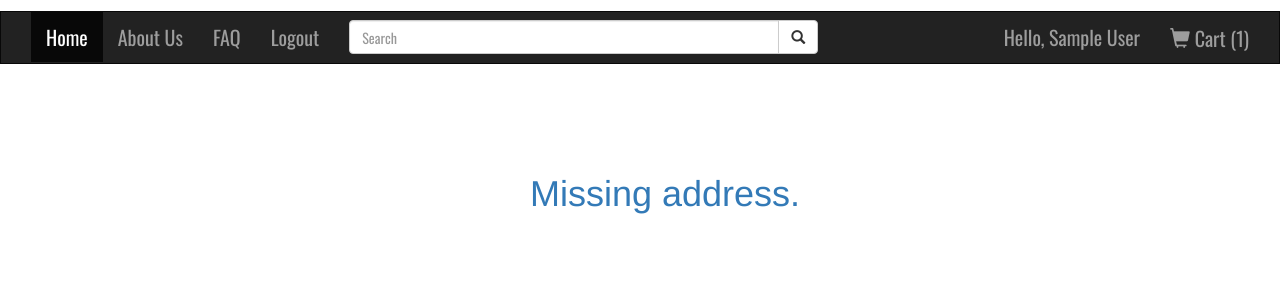
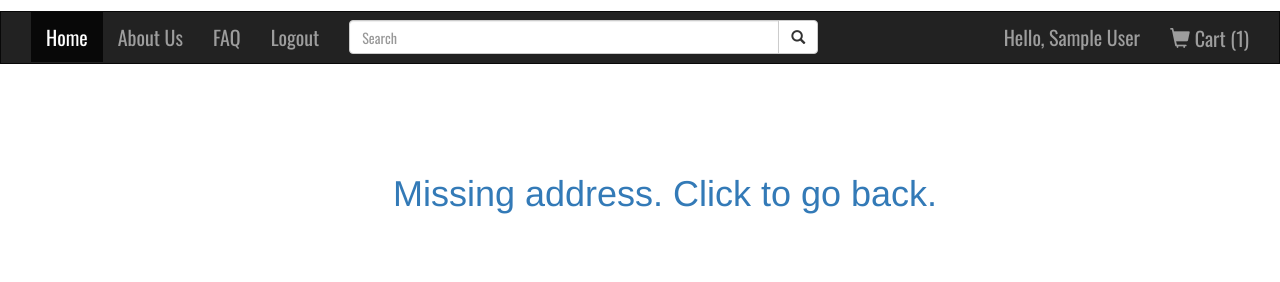
Before and after one commit to FiSiu10/FruitShoppingCart, a PHP site: page /billing.php in a window 1280 px wide. Shown: the part 212-494 px from the top of the page. Run offline with PHP 8.4, Linux system fonts and the light colour scheme; the visitor is signed in with stand-in values (Sample User, id 1); some libraries are stand-ins or nearby versions; some web fonts are replaced.

Commit message:
formatted billing

```diff
--- a/src/billing.php
+++ b/src/billing.php
@@ -16,47 +16,49 @@
 
     // Get result of filter_input() and check for missing or invalid data
     if (!isset($shipAddress)) {
-        $error_message = 'Missing address.';
+        $error_message = 'Missing address. Click to go back.';
 	} elseif (!isset($shipFirstName)) {
-        $error_message = 'Missing first name.';
+        $error_message = 'Missing first name. Click to go back.';
 	} elseif (!isset($shipLastName)) {
-        $error_message = 'Missing last name.';
+        $error_message = 'Missing last name. Click to go back.';
     } elseif (!isset($shipCity)) {
-        $error_message = 'Missing city.';
+        $error_message = 'Missing city. Click to go back.';
 	} elseif (!isset($shipProvince)) {
-        $error_message = 'Missing province.';
+        $error_message = 'Missing province. Click to go back.';
 	} elseif (!isset($shipPostal)) {
-        $error_message = 'Missing postal code.';
+        $error_message = 'Missing postal code. Click to go back.';
 	} elseif (!isset($shipCountry)) {
-        $error_message = 'Missing country.';
+        $error_message = 'Missing country. Click to go back.';
 	} elseif (!isset($custid)) {
-        $error_message = 'Not logged in.';
+        $error_message = 'Not logged in. Click to go back.';
     } elseif ($shipAddress === false) {
-        $error_message = 'Invalid address.';
+        $error_message = 'Invalid address. Click to go back.';
     } elseif ($shipFirstName === false) {
-        $error_message = 'Invalid first name.';
+        $error_message = 'Invalid first name. Click to go back.';
     } elseif ($shipLastName === false) {
-        $error_message = 'Invalid last name.';
+        $error_message = 'Invalid last name. Click to go back.';
     } elseif ($shipCity === false) {
-        $error_message = 'Invalid city.';
+        $error_message = 'Invalid city. Click to go back.';
 	} elseif ($shipProvince === false) {
-        $error_message = 'Invalid province.';
+        $error_message = 'Invalid province. Click to go back.';
 	} elseif ($shipPostal === false) {
-        $error_message = 'Invalid postal code.';
+        $error_message = 'Invalid postal code. Click to go back.';
 	} elseif ($shipCountry === false) {
-        $error_message = 'Invalid country.';
+        $error_message = 'Invalid country. Click to go back.';
 	} elseif ($custid === false) {
-        $error_message = 'Invalid login.';
+        $error_message = 'Invalid login. Click to go back.';
     } else {
         $error_message = '';
     }
 
     // Check if there is an error. Print it and then stop
     // the Script.
+
     if (!empty($error_message)) {
-        echo "<br><br><p><h1 style='margin-left:50px; text-align: center'><a href=\"view/login.php\">$error_message </a></h1></p>";
+        echo "<br><br><p><h1 style='margin-left:50px; text-align: center'><a href=\"shipping.php\">$error_message </a></h1></p>";
         exit();
     }
+
 
 	//if checkbox is selected, set values of the form to the data sent from shipping.
 	$same = $_POST['same'];
@@ -86,8 +88,8 @@
     .bs-wizard > .bs-wizard-step:last-child  > .progress {width: 50%;}
     .bs-wizard > .bs-wizard-step.disabled a.bs-wizard-dot{ pointer-events: none; }
     /*END Form Wizard*/
-    .button{
-        margin-left: 150px;
+    .click{
+        margin-left: 70px;
     }
 </style>
 
@@ -180,7 +182,7 @@
 				<input type="hidden" name="shipProvince" value="<?php print $shipProvince; ?>"/>
 				<input type="hidden" name="shipPostal" value="<?php print $shipPostal; ?>"/>
 				<input type="hidden" name="shipCountry" value="<?php print $shipCountry; ?>"/>
-                <button type="submit" class="btn btn-primary button">Continue to Address Info Review</button>
+                <button type="submit" class="btn btn-primary click">Continue to Address Info Review</button>
             </form>
         </div>
         <div class="col-md-4"></div>
```
